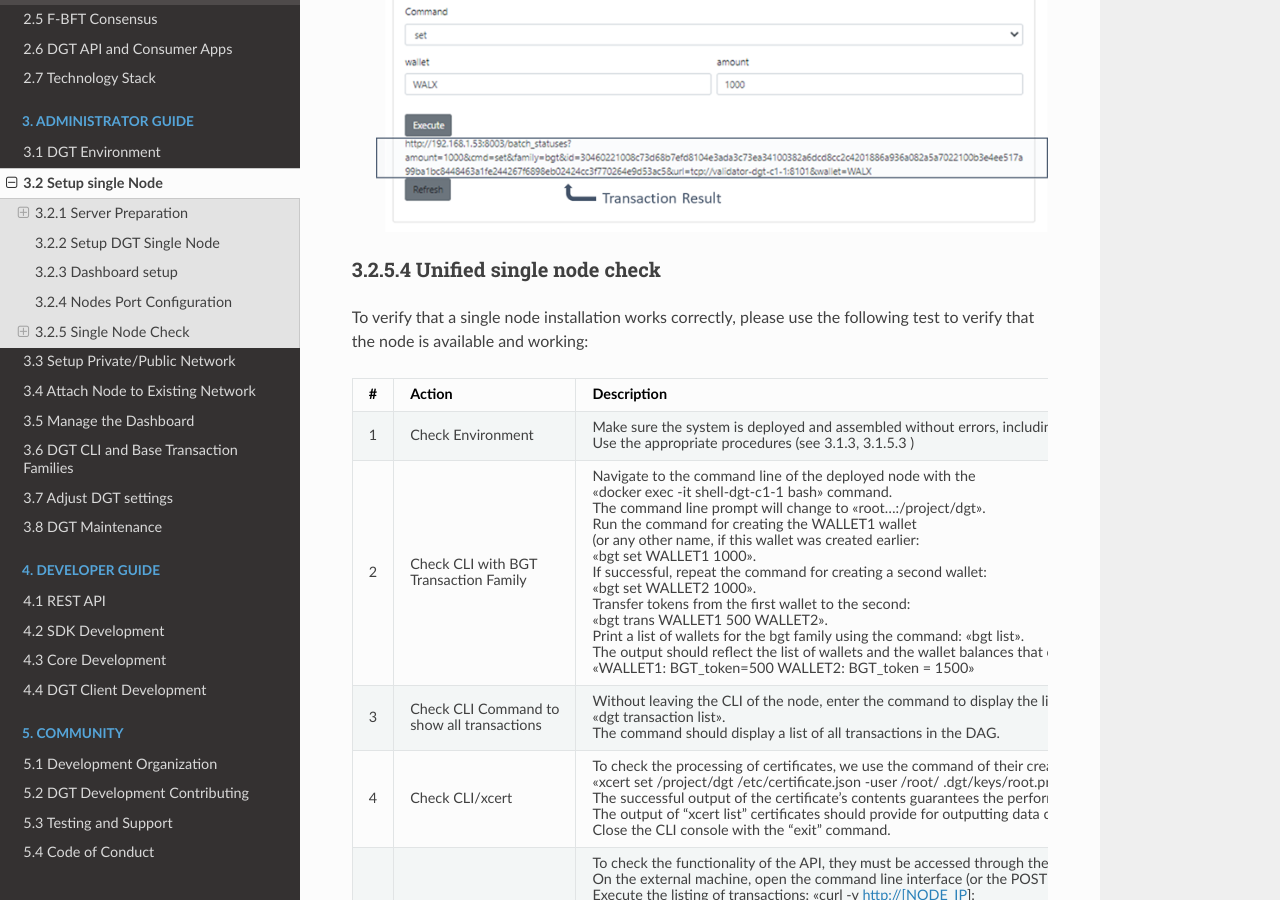
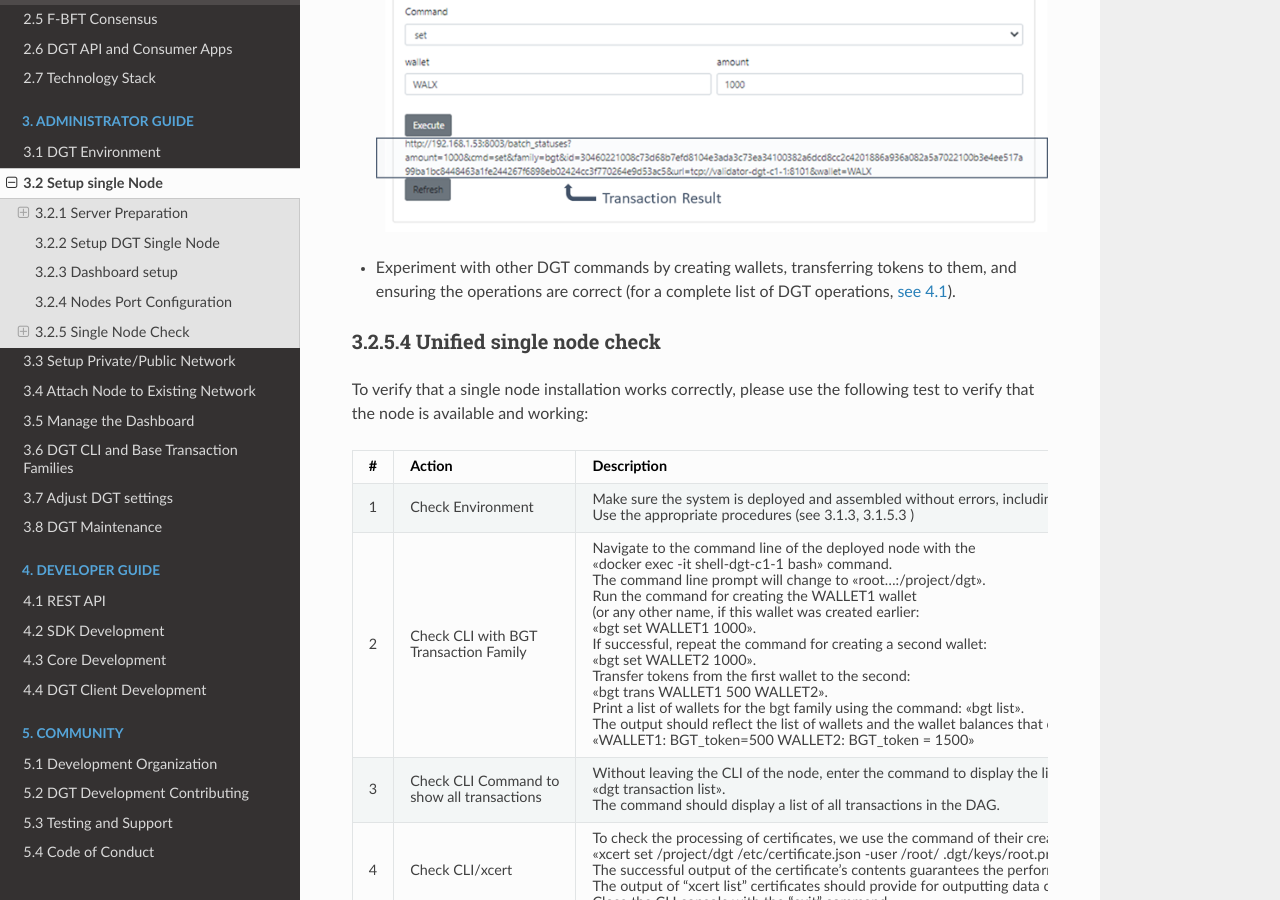
Before and after one commit to DGT-Network/DGT-Matagami, a Sphinx documentation site: the page built from docs/ADMIN_GUIDE/3.2_Setup_single_Node.rst, in a window 1280 px wide and 900 px high, scrolled down 15549 px. Built offline with Sphinx 7.4.7 and the Read the Docs theme 2.0.0, drawn with Linux system fonts in a browser that asks for light colours.

Commit message:
Adding to 4.1, 3.2 and 3.3

```diff
--- a/docs/ADMIN_GUIDE/3.2_Setup_single_Node.rst
+++ b/docs/ADMIN_GUIDE/3.2_Setup_single_Node.rst
@@ -710,6 +710,10 @@ The name of the wallet and the BGT amount can be specified arbitrarily. Execute
     .. image:: ../images/table_6_09.PNG
      :align: center
 
+•	Experiment with other DGT commands by creating wallets, transferring tokens to them, and ensuring the operations are correct (for a complete list of DGT operations, `see 4.1`_).
+
+.. _see 4.1: ../DEV_GUIDE/4.1_REST_API.html
+
 3.2.5.4	Unified single node check
 -------------------------------------
 
```
